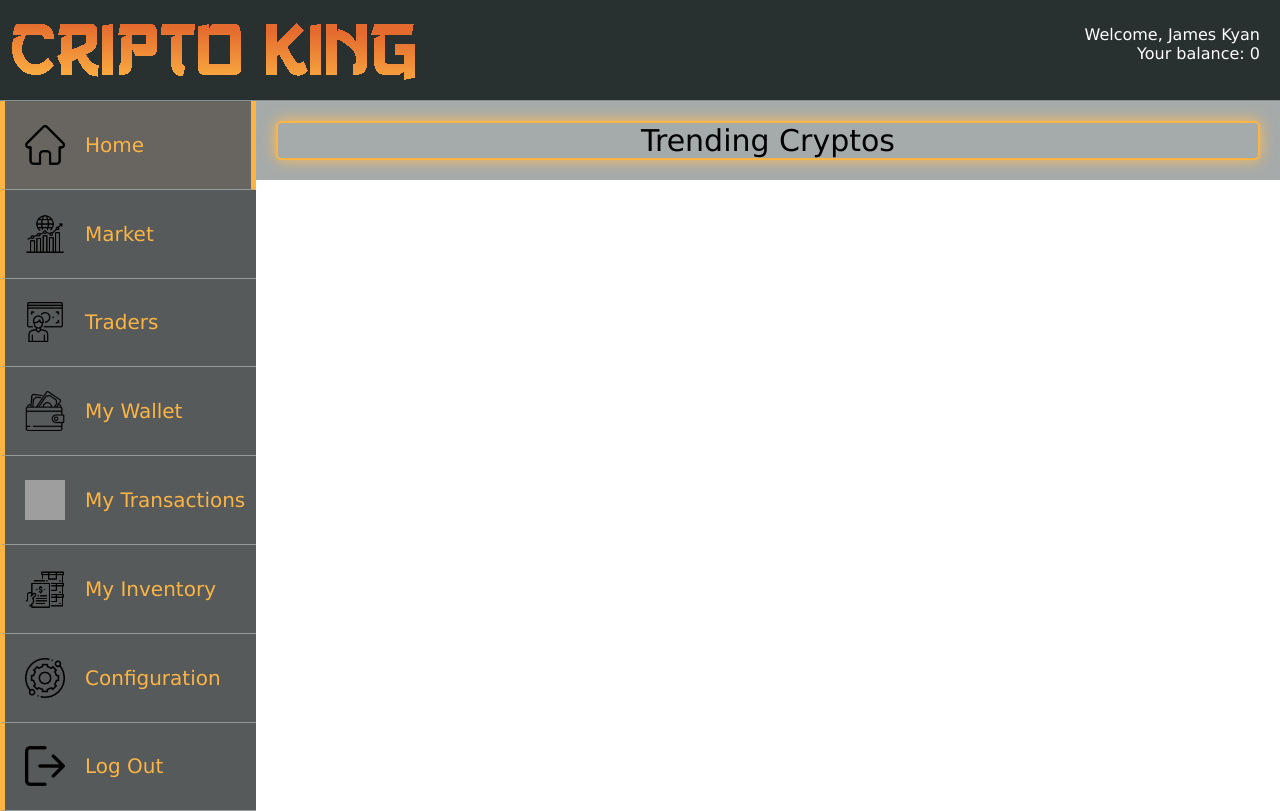
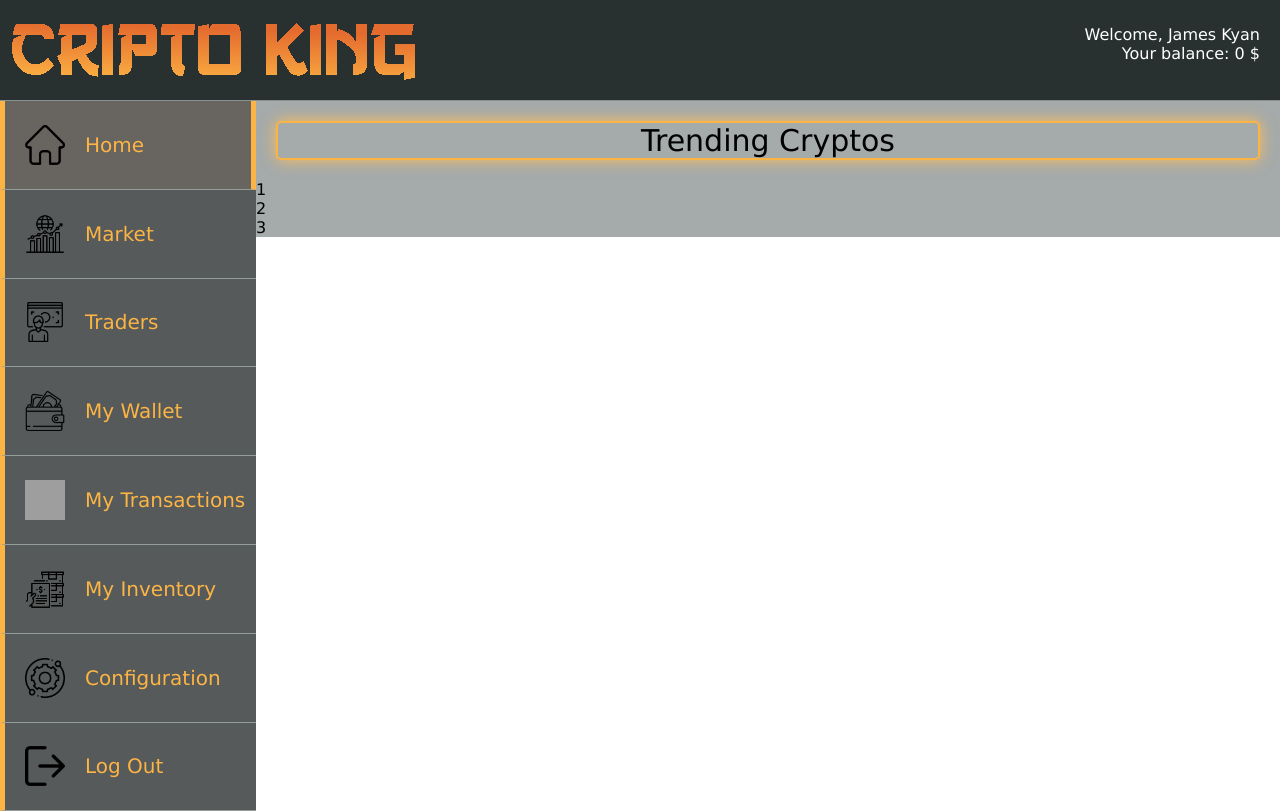
Before and after one commit to albertcoro/CryptoKing, a PHP site: page /home.php in a window 1280 px wide. Run offline with PHP 8.4, Linux system fonts and the light colour scheme; a user stored in the database is signed in; data comes from the database, SQL or seed files in the repository; grey boxes are pictures that could not be loaded.

Commit message:
Php sql changes

```diff
--- /dev/null
+++ b/cryptos.php
@@ -0,0 +1,25 @@
+<?php
+   $result = mysqli_query($db,"select crypto_id, difference from CryptoHistory where difference!=100 group by crypto_id order by difference DESC Limit 3;");
+   $crypto_ids = array();
+   $crypto_diffs = array();
+   $crypto_abrev = array();
+   $crypto_full = array();
+   $crypto_price = array();
+   $crypto_last = array();
+   $i = 0;
+
+    while ($row = mysqli_fetch_assoc($result)){
+      $id = $row['crypto_id'];
+      array_push($crypto_ids,$row['crypto_id']);
+      array_push($crypto_diffs,$row['difference']);
+      $i++;
+      $res_q2 = mysqli_query($db,"select abreviated_name,fullname,current_price,last_update from crypto where id='$id';");
+      $row_crypto = mysqli_fetch_array($res_q2,MYSQLI_ASSOC);
+
+      array_push($crypto_abrev,$row_crypto['abreviated_name']);
+      array_push($crypto_full,$row_crypto['fullname']);
+      array_push($crypto_price,$row_crypto['current_price']);
+      array_push($crypto_last,$row_crypto['last_update']);
+    }
+
+?>
--- a/home.php
+++ b/home.php
@@ -1,5 +1,7 @@
 <?php
    include('session.php');
+   include('cryptos.php');
+
 ?>
 <html>
 	<head>
@@ -17,7 +19,7 @@
 			<div class="top_right_pane">
 				<text>
 					Welcome, <?php echo $login_session; ?> <br>
-					Your balance: <?php echo $wallet_bal; ?>
+					Your balance: <?php echo $wallet_bal; ?> $
 				</text>
 			</div>
 		</div>
@@ -75,6 +77,15 @@
 			<div class="main_item_display">
 				<text> Trending Cryptos </text>
 			</div>
+			<div class="display_station">
+				<div>1</div>
+			</div>
+			<div class="display_station">
+				<div>2</div>
+			</div>
+			<div class="display_station">
+				<div>3</div>
+			</div>
 		</div>
 	</body>
 </html>
--- a/market.php
+++ b/market.php
@@ -17,7 +17,7 @@
 			<div class="top_right_pane">
 				<text>
 					Welcome, <?php echo $login_session; ?> <br>
-					Your balance: <?php echo $wallet_bal; ?>
+					Your balance: <?php echo $wallet_bal; ?> $
 				</text>
 			</div>
 		</div>
--- a/myinventory.php
+++ b/myinventory.php
@@ -17,7 +17,7 @@
 			<div class="top_right_pane">
 				<text>
 					Welcome, <?php echo $login_session; ?> <br>
-					Your balance: <?php echo $wallet_bal; ?>
+					Your balance: <?php echo $wallet_bal; ?> $
 				</text>
 			</div>
 		</div>
--- a/mytransactions.php
+++ b/mytransactions.php
@@ -17,7 +17,7 @@
 			<div class="top_right_pane">
 				<text>
 					Welcome, <?php echo $login_session; ?> <br>
-					Your balance: <?php echo $wallet_bal; ?>
+					Your balance: <?php echo $wallet_bal; ?> $
 				</text>
 			</div>
 		</div>
--- a/mywallet.php
+++ b/mywallet.php
@@ -17,7 +17,7 @@
 			<div class="top_right_pane">
 				<text>
 					Welcome, <?php echo $login_session; ?> <br>
-					Your balance: <?php echo $wallet_bal; ?>
+					Your balance: <?php echo $wallet_bal; ?> $
 				</text>
 			</div>
 		</div>
--- a/style.css
+++ b/style.css
@@ -137,7 +137,7 @@ a {
 }
 
 .display_stations{
-	width: 33%;
+	width: 10%;
 
 }
 
```
